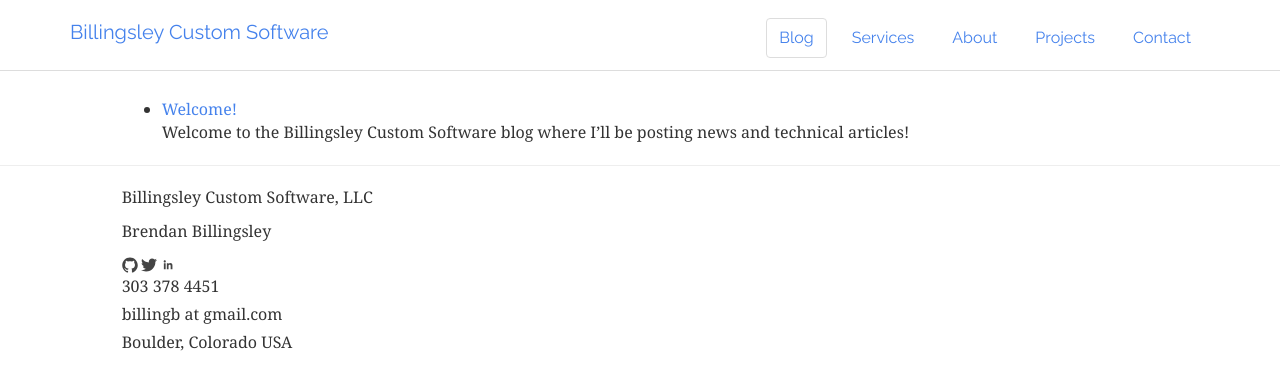
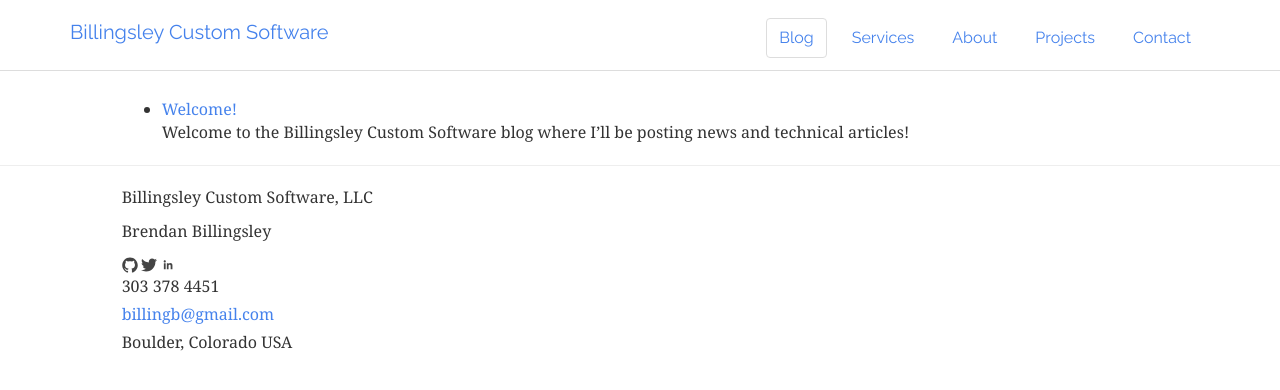
Before and after one commit to billingb/billingsley-custom-software-llc, a Jekyll site: the page built from blog.html, in a window 1280 px wide. Shown: the top 390 px of the page. Built offline with Jekyll 4.4.1, drawn with Linux system fonts in a browser that asks for light colours.

```diff
--- a/_includes/footer.html
+++ b/_includes/footer.html
@@ -36,7 +36,7 @@
     </ul></li>
 
       <li>303 378 4451</li>
-      <li>billingb at gmail.com</li>
+      <li><a href="mailto:{{ site.email }}">{{ site.email }}</a></li>
       <li>Boulder, Colorado USA</li>
     </ul>
   </div>
```
